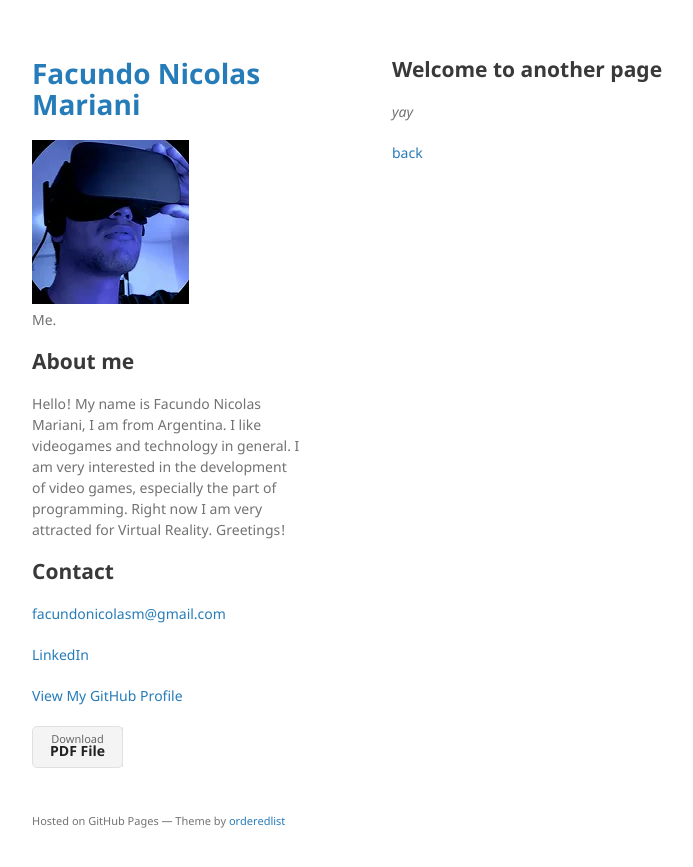
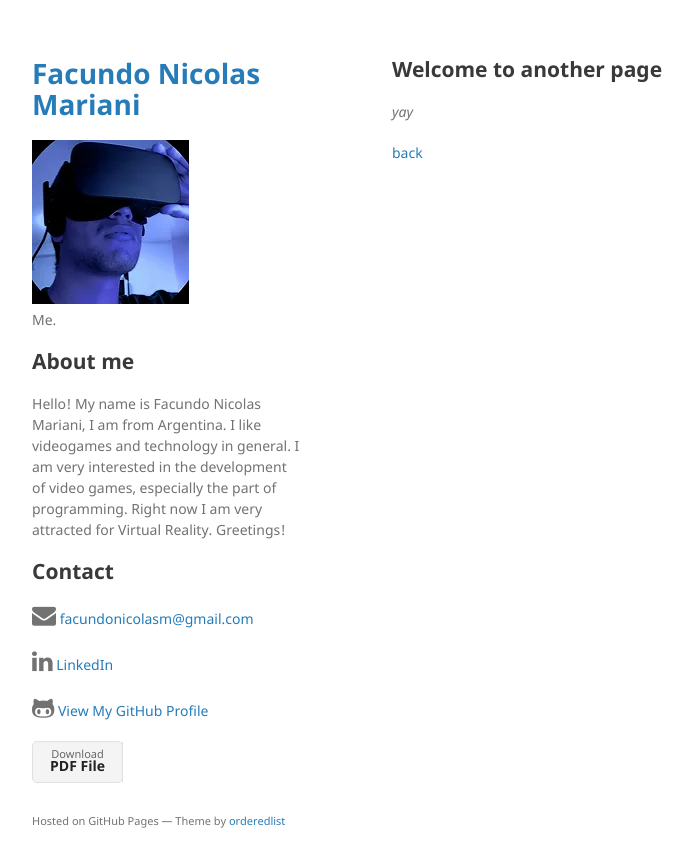
Before and after one commit to FNMariani/fnmariani.github.io, a Jekyll site: the page built from another-page.md, in a window 1280 px wide. Shown: the top 867 px of the page, without its empty margins (178-871 px from the left). Built offline with Jekyll 4.4.1, drawn with Linux system fonts in a browser that asks for light colours; our own code applies the rules of GitHub Pages for plain Markdown files.

Commit message:
Added icons.

```diff
--- a/_layouts/default.html
+++ b/_layouts/default.html
@@ -7,6 +7,8 @@
 
 {% seo %}
     <link rel="stylesheet" href="{{ "/assets/css/style.css?v=" | append: site.github.build_revision | relative_url }}">
+    <link rel="stylesheet" href="https://cdnjs.cloudflare.com/ajax/libs/font-awesome/4.7.0/css/font-awesome.min.css">
+
     <!--[if lt IE 9]>
     <script src="https://cdnjs.cloudflare.com/ajax/libs/html5shiv/3.7.3/html5shiv.min.js"></script>
     <![endif]-->
@@ -31,15 +33,15 @@
           Greetings!</p>
 
         <h2><p>Contact</p></h2>
-        <p><a href="mailto:facundonicolasm@gmail.com">facundonicolasm@gmail.com</a></p>
-        <p><a href="https://www.linkedin.com/in/fnmariani/">LinkedIn</a></p>
+        <p><i class="fa fa-envelope" style="font-size:24px"></i> <a href="mailto:facundonicolasm@gmail.com">facundonicolasm@gmail.com</a></p>
+        <p><i class="fa fa-linkedin" style="font-size:24px"></i> <a href="https://www.linkedin.com/in/fnmariani/">LinkedIn</a></p>
 
         {% if site.github.is_project_page %}
         <p class="view"><a href="{{ site.github.repository_url }}">View the Project on GitHub <small>{{ site.github.repository_nwo }}</small></a></p>
         {% endif %}
 
         {% if site.github.is_user_page %}
-        <p class="view"><a href="{{ site.github.owner_url }}">View My GitHub Profile</a></p>
+        <p class="view"><i class="fa fa-github-alt" style="font-size:24px"></i> <a href="{{ site.github.owner_url }}">View My GitHub Profile</a></p>
         {% endif %}
 
         {% if site.show_downloads %}
```
Also changed, not shown: index.md (+1 -0 lines).
